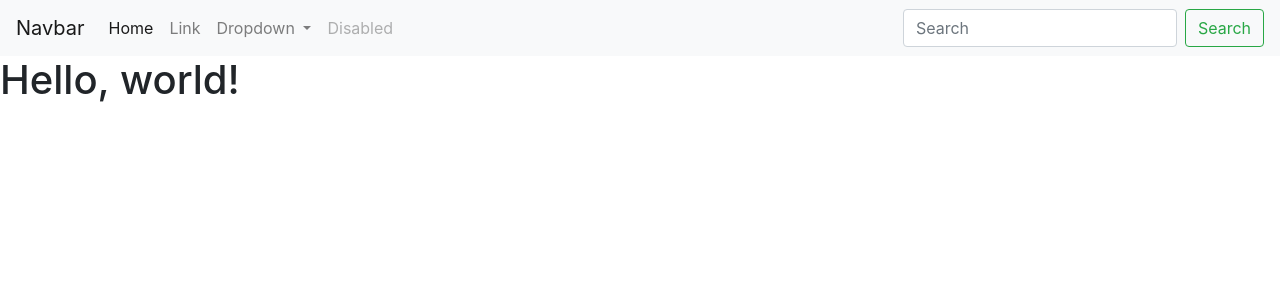
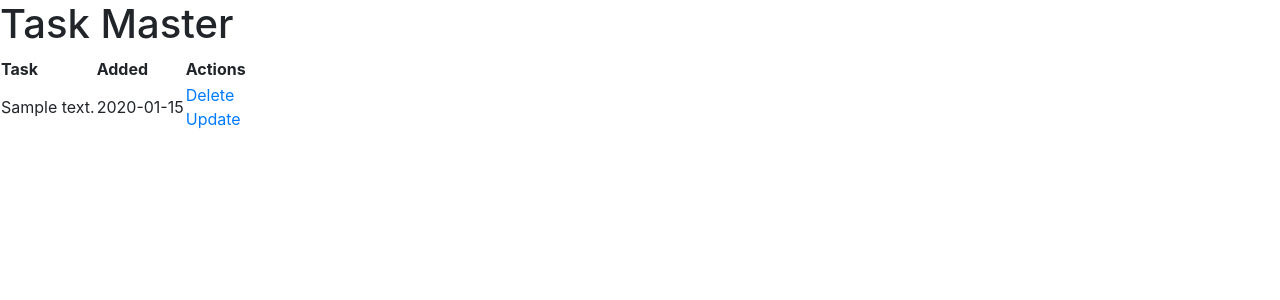
Before and after one commit to Charckle/flaskTemplate, a Flask app: template templates/index.html in a window 1280 px wide. Shown: the top 300 px of the page. Run offline with Flask 2, Linux system fonts and the light colour scheme; the template is opened without the code that fills it: most values are stand-ins (such as "Sample title", 1, 10 or a date in 2020); some libraries are stand-ins or nearby versions.

Commit message:
stuff being built

```diff
--- a/app.py
+++ b/app.py
@@ -18,6 +18,10 @@ class Todo(db.Model):
 def home(name):
     return f"Hello {name}!"
 
+@app.route("/admin/")
+def admin():
+    return redirect(url_for("home", name="Admin!"))
+
 
 @app.route('/')
 def index():
--- a/static/css/main.css
+++ /dev/null
@@ -1,4 +0,0 @@
-body {
-    margin: 0;
-    font-family: sans-serif;
-}
--- a/templates/base.html
+++ b/templates/base.html
@@ -1,10 +1,12 @@
 <!DOCTYPE html>
-<html lang="en">
+<html lang="sl">
 <head>
-    <meta charset="UTF-8">
-    <meta name="viewport" content="width=device-width, initial-scale=1.0">
-    <meta http-equiv="X-UA-Compatible" content="ie=edge">
-    <link rel="stylesheet" href="{{ url_for('static', filename='css/main.css') }}">
+    <meta charset="utf-8">
+    <meta name="viewport" content="width=device-width, initial-scale=1, shrink-to-fit=no">
+
+    <!-- Bootstrap CSS -->
+    <link rel="stylesheet" href="https://stackpath.bootstrapcdn.com/bootstrap/4.4.1/css/bootstrap.min.css" integrity="sha384-Vkoo8x4CGsO3+Hhxv8T/Q5PaXtkKtu6ug5TOeNV6gBiFeWPGFN9MuhOf23Q9Ifjh" crossorigin="anonymous">
+
     <title>{% block title %}{% endblock %}</title>
 </head>
 <body>
--- a/templates/index.html
+++ b/templates/index.html
@@ -1,57 +1,33 @@
-<html lang="en">
-  <head>
-    <!-- Required meta tags -->
-    <meta charset="utf-8">
-    <meta name="viewport" content="width=device-width, initial-scale=1, shrink-to-fit=no">
+{% extends 'base.html' %}
 
-    <!-- Bootstrap CSS -->
-    <link rel="stylesheet" href="https://stackpath.bootstrapcdn.com/bootstrap/4.4.1/css/bootstrap.min.css" integrity="sha384-Vkoo8x4CGsO3+Hhxv8T/Q5PaXtkKtu6ug5TOeNV6gBiFeWPGFN9MuhOf23Q9Ifjh" crossorigin="anonymous">
 
-    <title>Hello, world!</title>
-  </head>
-  <body>
-	  <nav class="navbar navbar-expand-lg navbar-light bg-light">
-	  <a class="navbar-brand" href="#">Navbar</a>
-	  <button class="navbar-toggler" type="button" data-toggle="collapse" data-target="#navbarSupportedContent" aria-controls="navbarSupportedContent" aria-expanded="false" aria-label="Toggle navigation">
-		<span class="navbar-toggler-icon"></span>
-	  </button>
 
-	  <div class="collapse navbar-collapse" id="navbarSupportedContent">
-		<ul class="navbar-nav mr-auto">
-		  <li class="nav-item active">
-			<a class="nav-link" href="#">Home <span class="sr-only">(current)</span></a>
-		  </li>
-		  <li class="nav-item">
-			<a class="nav-link" href="#">Link</a>
-		  </li>
-		  <li class="nav-item dropdown">
-			<a class="nav-link dropdown-toggle" href="#" id="navbarDropdown" role="button" data-toggle="dropdown" aria-haspopup="true" aria-expanded="false">
-			  Dropdown
-			</a>
-			<div class="dropdown-menu" aria-labelledby="navbarDropdown">
-			  <a class="dropdown-item" href="#">Action</a>
-			  <a class="dropdown-item" href="#">Another action</a>
-			  <div class="dropdown-divider"></div>
-			  <a class="dropdown-item" href="#">Something else here</a>
-			</div>
-		  </li>
-		  <li class="nav-item">
-			<a class="nav-link disabled" href="#" tabindex="-1" aria-disabled="true">Disabled</a>
-		  </li>
-		</ul>
-		<form class="form-inline my-2 my-lg-0">
-		  <input class="form-control mr-sm-2" type="search" placeholder="Search" aria-label="Search">
-		  <button class="btn btn-outline-success my-2 my-sm-0" type="submit">Search</button>
-		</form>
-	  </div>
-	</nav>
+{% block title %}
+Banana
+{% endblock %}
 
-    <h1>Hello, world!</h1>
 
-    <!-- Optional JavaScript -->
-    <!-- jQuery first, then Popper.js, then Bootstrap JS -->
-    <script src="https://code.jquery.com/jquery-3.4.1.slim.min.js" integrity="sha384-J6qa4849blE2+poT4WnyKhv5vZF5SrPo0iEjwBvKU7imGFAV0wwj1yYfoRSJoZ+n" crossorigin="anonymous"></script>
-    <script src="https://cdn.jsdelivr.net/npm/popper.js@1.16.0/dist/umd/popper.min.js" integrity="sha384-Q6E9RHvbIyZFJoft+2mJbHaEWldlvI9IOYy5n3zV9zzTtmI3UksdQRVvoxMfooAo" crossorigin="anonymous"></script>
-    <script src="https://stackpath.bootstrapcdn.com/bootstrap/4.4.1/js/bootstrap.min.js" integrity="sha384-wfSDF2E50Y2D1uUdj0O3uMBJnjuUD4Ih7YwaYd1iqfktj0Uod8GCExl3Og8ifwB6" crossorigin="anonymous"></script>
-  </body>
-</html>
+{% block body %}
+<div class="content">
+    <h1>Task Master</h1>
+
+    <table>
+        <tr>
+            <th>Task</th>
+            <th>Added</th>
+            <th>Actions</th>
+        </tr>
+        {% for task in tasks %}
+        <tr>
+            <td>{{ task.content }}</td>
+            <td>{{ task.date_created.date() }}</td>
+            <td>
+                <a href="">Delete</a>
+                <br>
+                <a href="">Update</a>
+            </td>
+        </tr>
+        {% endfor %}
+    </table>
+</div>
+{% endblock %}
```
Also changed, not shown: templates/index2.html (deleted, +0 -33 lines), templates/map.html (added, +96 -0 lines).
